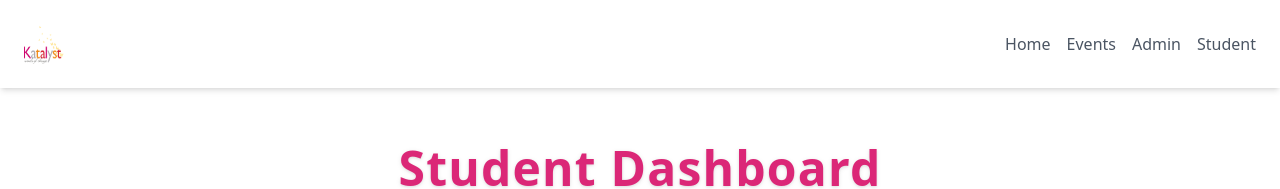
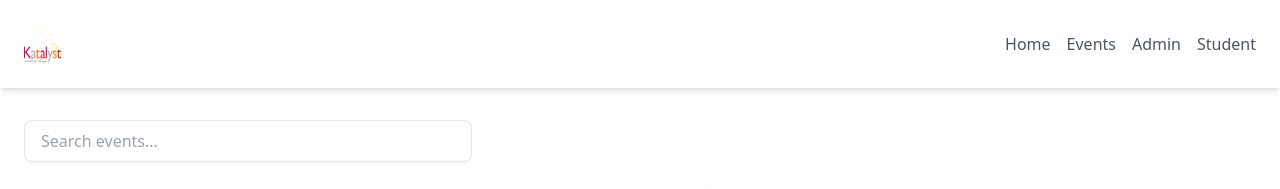
Before and after one commit to Mastercard-Code-For-Change-2-0/Team-8, a React (Vite) app in the folder ngo-app/: page /StudentDash in a window 1280 px wide. Shown: the top 189 px of the page. Built offline with nearby package versions, Linux system fonts and the light colour scheme; no server answers.

Commit message:
Added CSV Download Function

```diff
--- a/ngo-app/src/pages/AdminDash.jsx
+++ b/ngo-app/src/pages/AdminDash.jsx
@@ -6,21 +6,19 @@ import axios from 'axios';
 const AdminDash = () => {
     const handleDownloadCSV = async () => {
   try {
-    const res = await fetch("/api/leads");
-    const leads = await res.json();
+    const res = await axios.get(
+      "http://localhost:3000/api/admin/1/leads");
+    const leads = await res.data;
 
     if (leads.length === 0) {
       alert("No leads found in database!");
       return;
     }
-
-    const headers = ["Emailid","Event Name"];
+    const headers = ["Student Email", "Event Title", "Status"];
     const rows = leads.map((lead) => [
       lead.student_email,
       lead.title,
       lead.status
-      //lead.email,
-      //lead.phone,
     ]);
 
     let csvContent =
@@ -40,7 +38,7 @@ const AdminDash = () => {
 };
 
 
-  const [events, setEvents] = React.useState([]);
+  const [eve, setEvents] = React.useState([]);
 
   const fetchEvents = async () => {
     try {
@@ -81,7 +79,7 @@ const AdminDash = () => {
         Events
       </h2>
       <div className="mt-8">
-        {events.map((event) => (
+        {eve.map((event) => (
           <div
             className="bg-white p-6 rounded-lg shadow-md mb-4"
             key={event.id}
--- a/ngo-app/src/pages/StudentDashboard.jsx
+++ b/ngo-app/src/pages/StudentDashboard.jsx
@@ -1,9 +1,17 @@
-import React from "react";
+import React, {useState} from "react";
 import { Link } from "react-router-dom";
 import axios from "axios";
 
 const StudentDashboard = () => {
   const [events, setEvents] = React.useState([]);
+
+  const [search, setSearch] = useState('');
+
+  const filteredEvents = events.filter(event =>
+    event.title.toLowerCase().includes(search.toLowerCase())
+  );
+
+
 
   const fetchEvents = async () => {
     try {
@@ -22,7 +30,15 @@ const StudentDashboard = () => {
 
   return (
     <div className="container mx-auto px-6 py-8">
-      <div className="flex justify-end mb-6"></div>
+      <div className="flex justify-start mb-6">
+        <input
+          type="text"
+          value={search}
+          onChange={e => setSearch(e.target.value)}
+          placeholder="Search events..."
+          className="w-full max-w-md px-4 py-2 border rounded-lg shadow-sm focus:outline-none focus:ring-2 focus:ring-pink-400"
+        />
+      </div>
       <h1 className="text-5xl font-extrabold text-center text-pink-600 mb-4 tracking-wide drop-shadow">
         Student Dashboard
       </h1>
```
